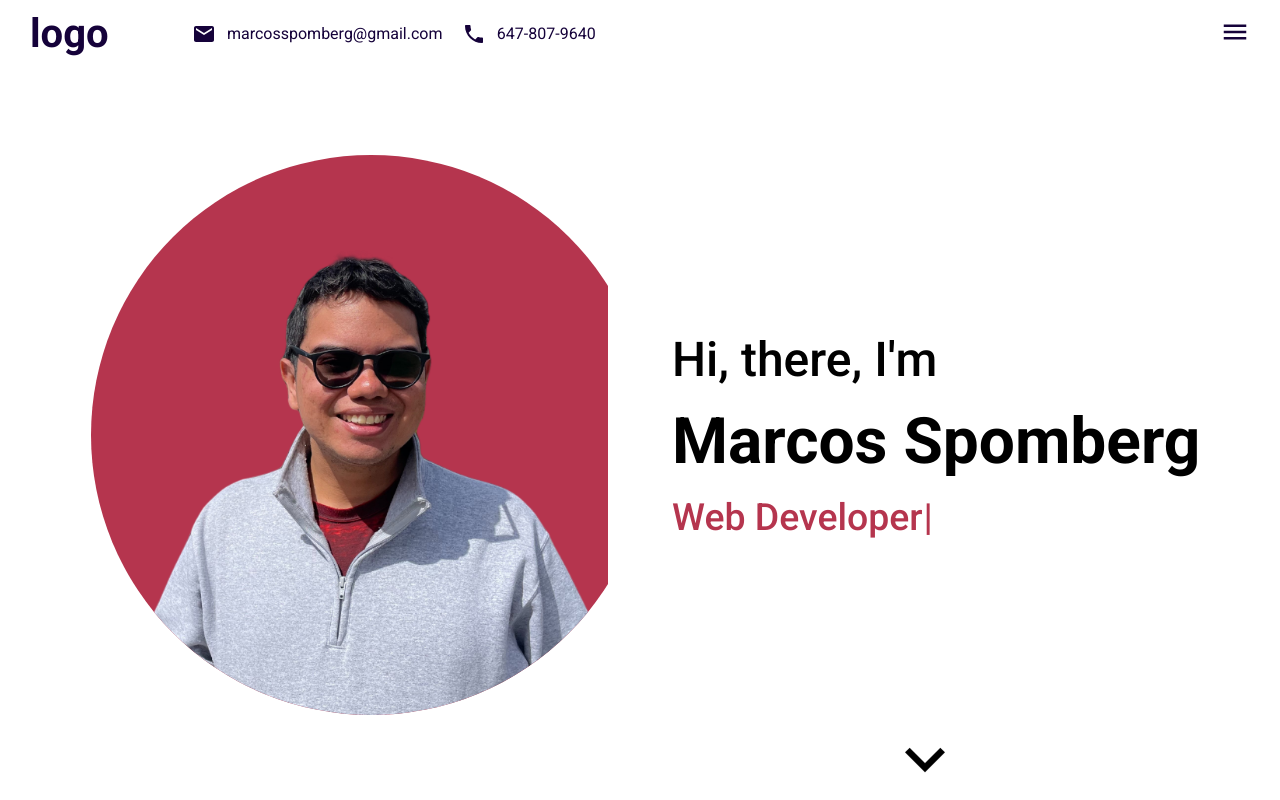
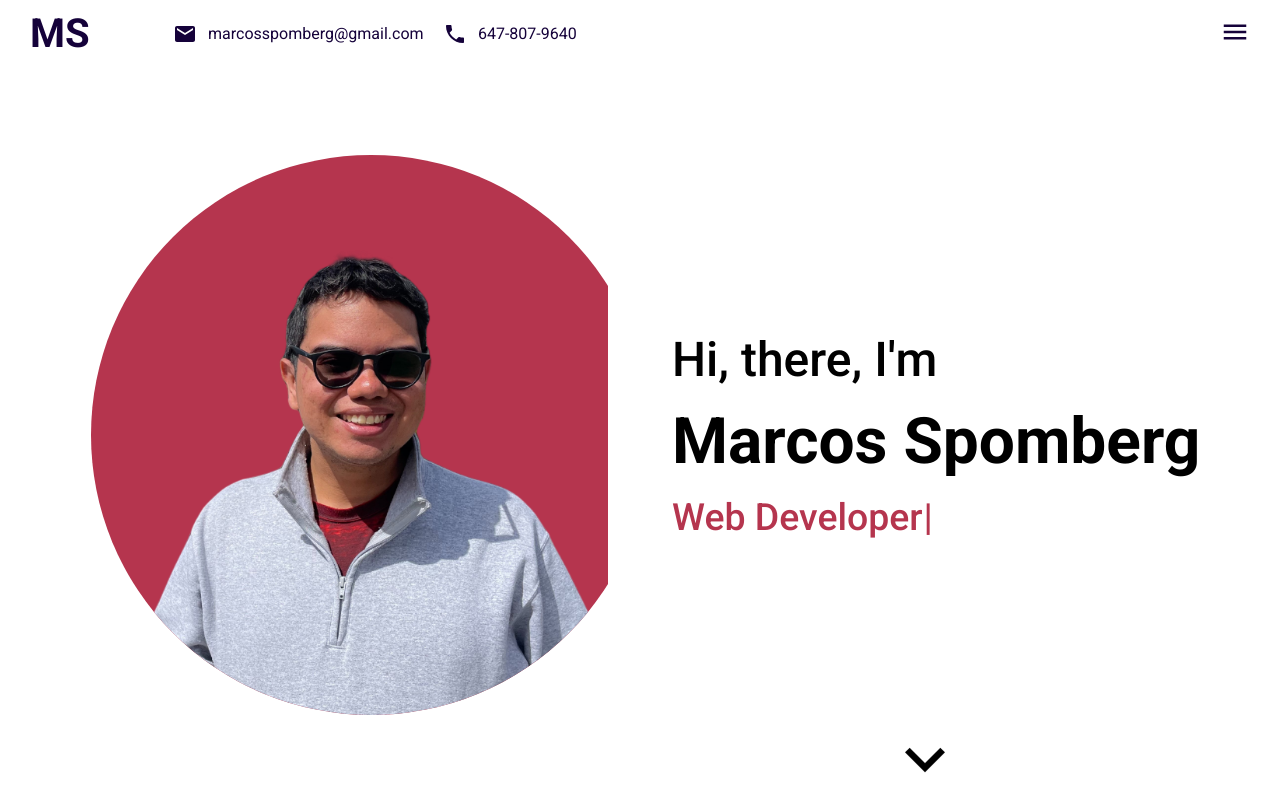
Before and after one commit to spomberg/portfolio, a React (Create React App) app: page / in a window 1280 px wide. Built offline with nearby package versions, Linux system fonts and the light colour scheme.

Commit message:
Change logo to MS

```diff
--- a/src/components/topbar/topbar.jsx
+++ b/src/components/topbar/topbar.jsx
@@ -6,7 +6,7 @@ export default function Topbar({ menuOpen, setMenuOpen }) {
     <div className={'topbar ' + (menuOpen && 'active')}>
       <div className='wrapper'>
         <div className='left'>
-          <a href='#intro' className='logo'>logo</a>
+          <a href='#intro' className='logo'>MS</a>
           <div className='itemContainer'>
             <Email/>
             <a href='mailto:marcosspomberg@gmail.com'>marcosspomberg@gmail.com</a>
```
